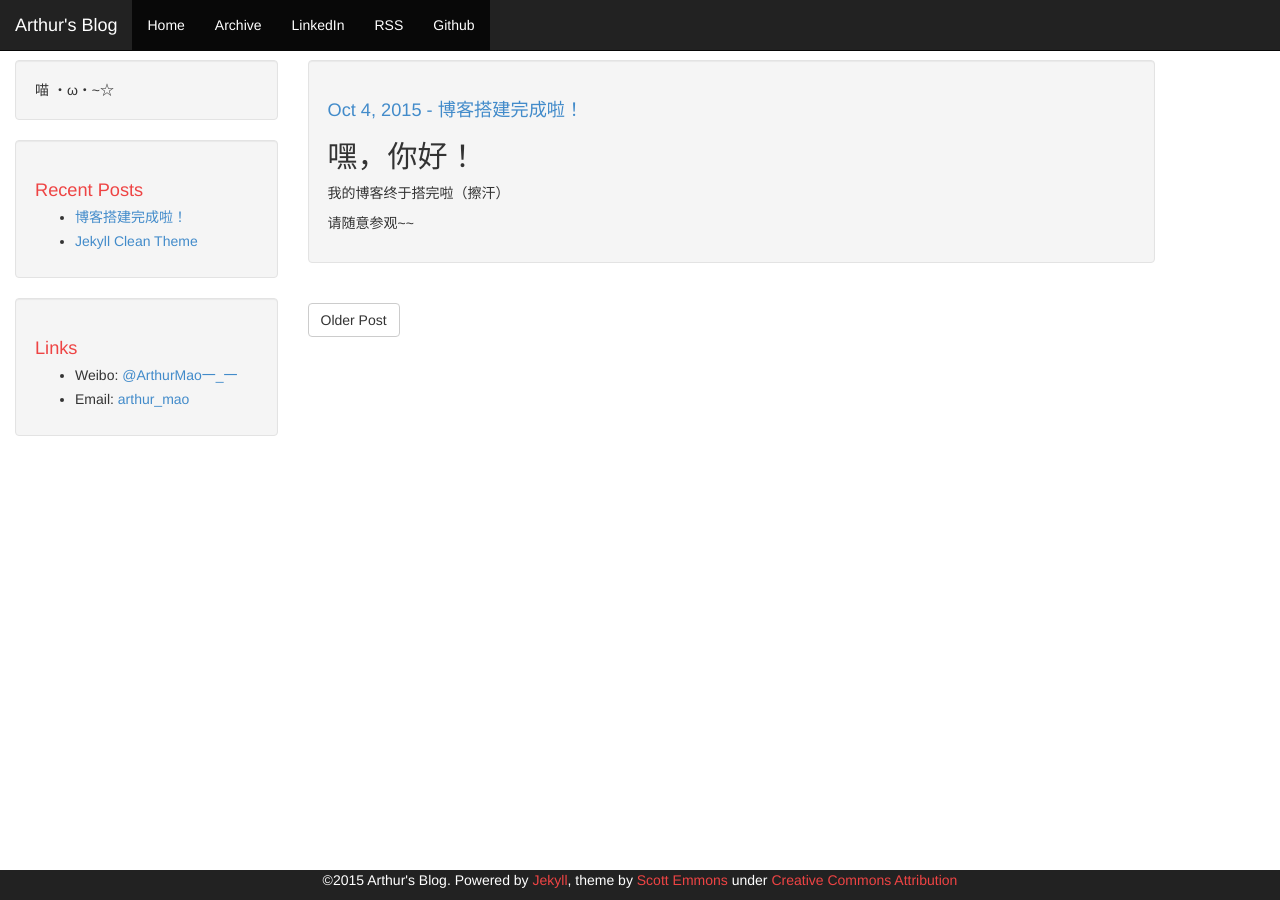
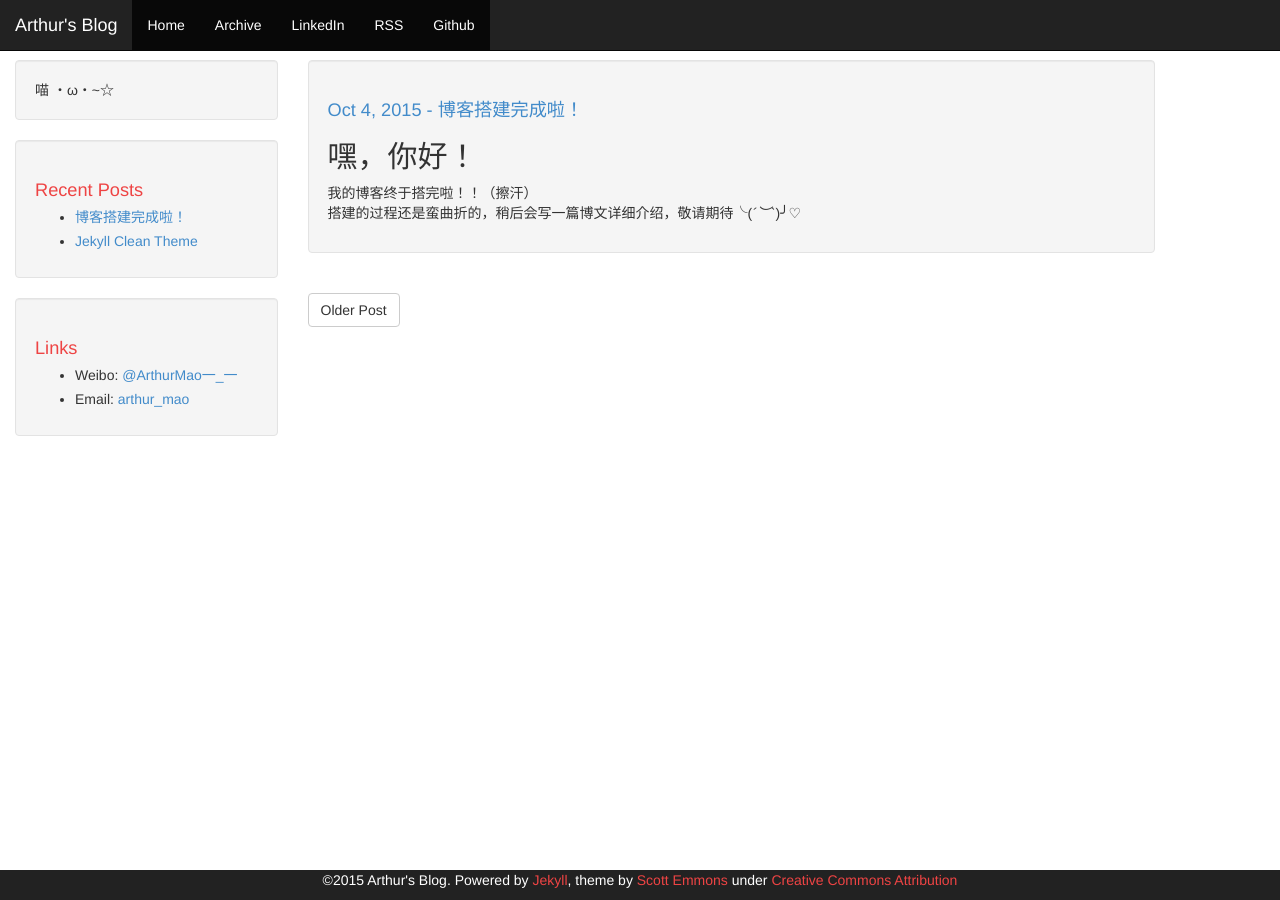
Before and after one commit to arthurmmm/arthurmmm.github.io, a Jekyll site: the page built from _posts/2015-10-04-first-blog.md, in a window 1280 px wide. Built offline with Jekyll 4.4.1, drawn with Linux system fonts in a browser that asks for light colours; Markdown is read by kramdown in place of the engine named in the settings; comment, search, counter and statistics services are not loaded.

Commit message:
2015-10-04

```diff
--- a/_posts/2015-10-04-first-blog.md
+++ b/_posts/2015-10-04-first-blog.md
@@ -5,6 +5,5 @@ date:   2015-10-04 23:34
 ---
 
 ## 嘿，你好！
-我的博客终于搭完啦（擦汗）
-
-请随意参观~~
+我的博客终于搭完啦！！（擦汗）
+搭建的过程还是蛮曲折的，稍后会写一篇博文详细介绍，敬请期待╰(*´︶`*)╯♡
```
